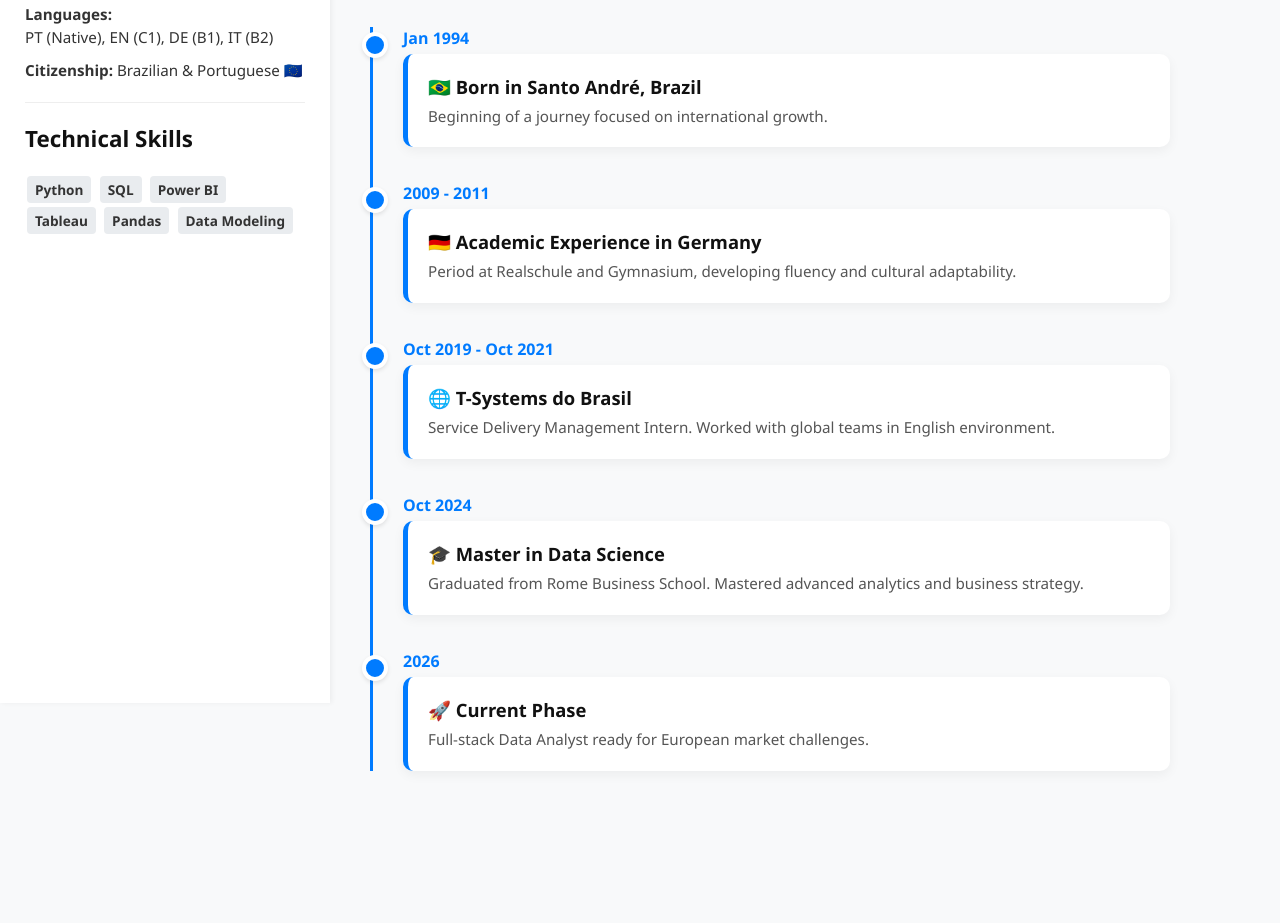
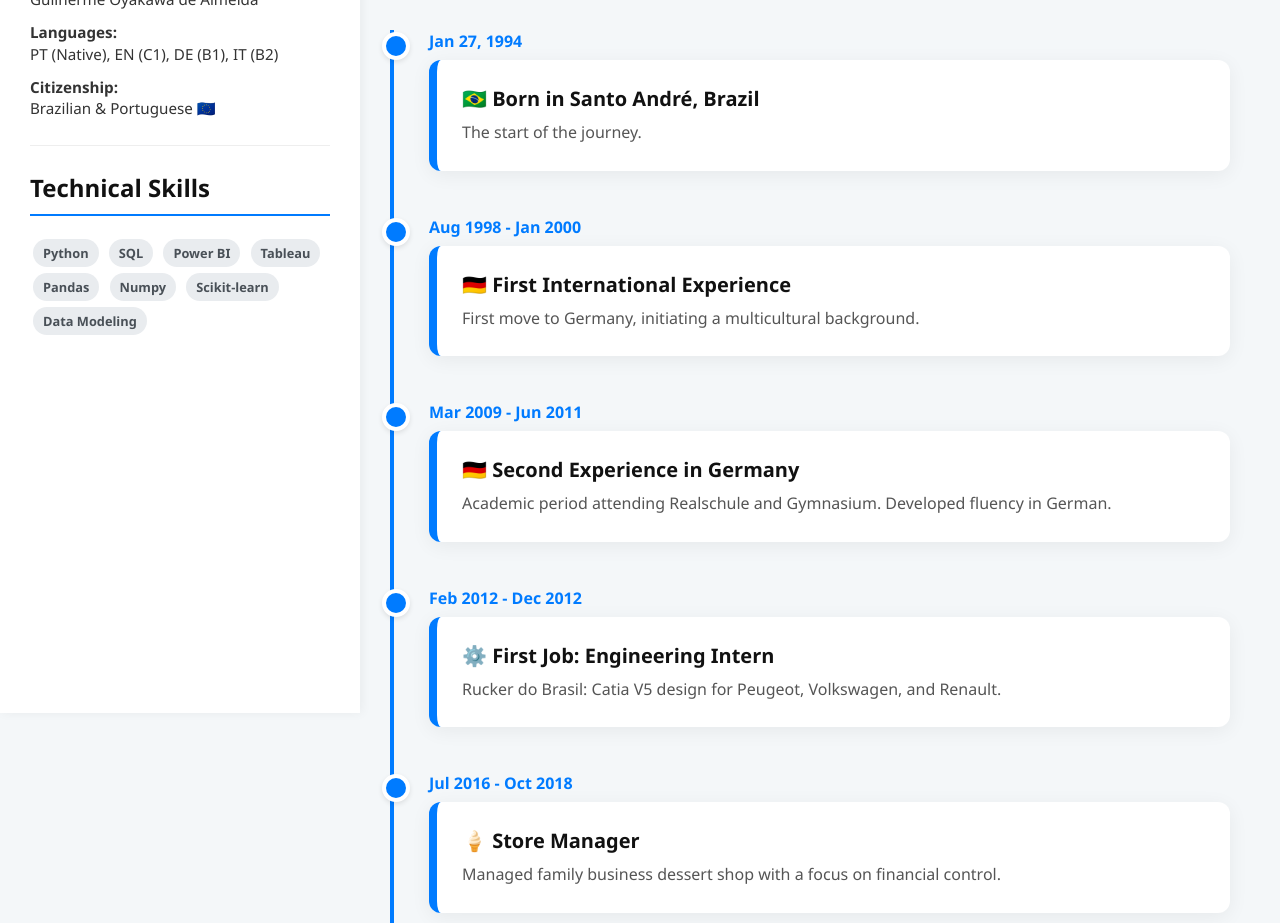
Before and after one commit to GuiAlmeida94/my-life-journey, a plain HTML site: page index.html in a window 1280 px wide. Shown: the part 147-1070 px from the top of the page. Before the commit the page ends 993 px from the top, so only its background shows below. Drawn offline with Linux system fonts and the light colour scheme.

Commit message:
Update index.html

```diff
--- a/index.html
+++ b/index.html
@@ -5,33 +5,36 @@
     <meta name="viewport" content="width=device-width, initial-scale=1.0">
     <title>Guilherme Oyakawa - Portfolio</title>
     <style>
-        :root { --blue: #007bff; --light-bg: #f8f9fa; }
-        body { font-family: 'Segoe UI', Arial, sans-serif; margin: 0; display: flex; background: var(--light-bg); color: #333; }
+        :root { --blue: #007bff; --bg: #f4f7f9; }
+        body { font-family: 'Segoe UI', Tahoma, sans-serif; margin: 0; display: flex; background: var(--bg); color: #333; }
 
         /* Sidebar */
-        .sidebar { width: 280px; background: white; height: 100vh; position: fixed; padding: 25px; box-shadow: 2px 0 5px rgba(0,0,0,0.05); overflow-y: auto; }
-        .sidebar h2 { color: #111; font-size: 1.4rem; margin-bottom: 20px; }
-        .sidebar p { font-size: 0.95rem; line-height: 1.5; margin: 10px 0; }
-        .skill-tag { background: #e9ecef; padding: 4px 8px; border-radius: 4px; display: inline-block; margin: 2px; font-size: 0.85rem; font-weight: bold; }
+        .sidebar { width: 300px; background: white; height: 100vh; position: fixed; padding: 30px; box-shadow: 2px 0 10px rgba(0,0,0,0.05); overflow-y: auto; z-index: 100; }
+        .sidebar h2 { font-size: 1.5rem; margin-bottom: 20px; color: #111; border-bottom: 2px solid var(--blue); padding-bottom: 10px; }
+        .sidebar p { font-size: 0.95rem; margin: 12px 0; line-height: 1.4; }
+        .tag { background: #e9ecef; padding: 5px 10px; border-radius: 15px; display: inline-block; margin: 3px; font-size: 0.8rem; font-weight: 600; color: #495057; }
 
         /* Main Content */
-        .main { margin-left: 330px; padding: 40px; max-width: 800px; width: 100%; }
-        h1 { font-size: 2.2rem; margin-bottom: 5px; color: #111; }
-        .subtitle { font-size: 1.2rem; color: #666; margin-bottom: 30px; }
+        .main { margin-left: 360px; padding: 60px 20px; max-width: 850px; width: 100%; }
+        h1 { font-size: 2.3rem; margin: 0; color: #111; }
+        .subtitle { font-size: 1.2rem; color: #666; margin-bottom: 40px; }
 
         /* Timeline */
-        .timeline { border-left: 3px solid var(--blue); position: relative; padding-left: 30px; margin-top: 20px; }
-        .event { position: relative; margin-bottom: 35px; }
-        .dot { position: absolute; left: -41px; top: 5px; width: 18px; height: 18px; border-radius: 50%; background: var(--blue); border: 4px solid white; box-shadow: 0 2px 4px rgba(0,0,0,0.1); }
-        .date { font-weight: bold; color: var(--blue); margin-bottom: 5px; display: block; }
-        .card { background: white; padding: 20px; border-radius: 10px; box-shadow: 0 4px 12px rgba(0,0,0,0.05); border-left: 5px solid var(--blue); }
-        .headline { font-weight: bold; font-size: 1.15rem; margin-bottom: 6px; color: #111; }
-        .description { color: #555; line-height: 1.5; font-size: 0.95rem; }
+        .timeline { border-left: 4px solid var(--blue); position: relative; padding-left: 35px; margin-left: 10px; }
+        .event { position: relative; margin-bottom: 45px; }
+        .dot { position: absolute; left: -47px; top: 2px; width: 20px; height: 20px; border-radius: 50%; background: var(--blue); border: 4px solid white; box-shadow: 0 2px 5px rgba(0,0,0,0.1); }
+        .date { font-weight: bold; color: var(--blue); display: block; margin-bottom: 8px; font-size: 1rem; }
+        .card { background: white; padding: 25px; border-radius: 12px; box-shadow: 0 4px 20px rgba(0,0,0,0.06); border-left: 8px solid var(--blue); transition: transform 0.2s; }
+        .card:hover { transform: translateY(-3px); }
+        .headline { font-weight: bold; font-size: 1.25rem; margin-bottom: 8px; color: #111; }
+        .desc { color: #555; line-height: 1.6; font-size: 1rem; }
 
-        @media (max-width: 768px) {
+        /* Responsive */
+        @media (max-width: 900px) {
             body { flex-direction: column; }
-            .sidebar { width: auto; height: auto; position: relative; box-shadow: none; border-bottom: 1px solid #eee; }
+            .sidebar { width: auto; height: auto; position: relative; padding: 20px; box-shadow: none; border-bottom: 2px solid #eee; }
             .main { margin-left: 0; padding: 20px; }
+            .timeline { margin-left: 20px; }
         }
     </style>
 </head>
@@ -39,39 +42,77 @@
 
     <div class="sidebar">
         <h2>Key Information</h2>
-        <p><strong>Name:</strong> Guilherme Oyakawa de Almeida</p>
+        <p><strong>Name:</strong><br>Guilherme Oyakawa de Almeida</p>
         <p><strong>Languages:</strong><br>PT (Native), EN (C1), DE (B1), IT (B2)</p>
-        <p><strong>Citizenship:</strong> Brazilian & Portuguese 🇪🇺</p>
-        <hr style="border: 0; border-top: 1px solid #eee; margin: 20px 0;">
+        <p><strong>Citizenship:</strong><br>Brazilian & Portuguese 🇪🇺</p>
+        <hr style="border:0; border-top:1px solid #eee; margin:25px 0;">
         <h2>Technical Skills</h2>
-        <span class="skill-tag">Python</span>
-        <span class="skill-tag">SQL</span>
-        <span class="skill-tag">Power BI</span>
-        <span class="skill-tag">Tableau</span>
-        <span class="skill-tag">Pandas</span>
-        <span class="skill-tag">Data Modeling</span>
+        <div class="tag">Python</div>
+        <div class="tag">SQL</div>
+        <div class="tag">Power BI</div>
+        <div class="tag">Tableau</div>
+        <div class="tag">Pandas</div>
+        <div class="tag">Numpy</div>
+        <div class="tag">Scikit-learn</div>
+        <div class="tag">Data Modeling</div>
     </div>
 
     <div class="main">
-        <h1>Professional Timeline</h1>
-        <div class="subtitle">Data & Business Analyst | European Market Focus</div>
+        <h1>Professional & Personal Timeline</h1>
+        <div class="subtitle">Guilherme Oyakawa de Almeida | Data & Business Analyst</div>
 
         <div class="timeline">
             <div class="event">
                 <div class="dot"></div>
-                <span class="date">Jan 1994</span>
+                <span class="date">Jan 27, 1994</span>
                 <div class="card">
                     <div class="headline">🇧🇷 Born in Santo André, Brazil</div>
-                    <div class="description">Beginning of a journey focused on international growth.</div>
+                    <div class="desc">The start of the journey.</div>
                 </div>
             </div>
 
             <div class="event">
                 <div class="dot"></div>
-                <span class="date">2009 - 2011</span>
+                <span class="date">Aug 1998 - Jan 2000</span>
                 <div class="card">
-                    <div class="headline">🇩🇪 Academic Experience in Germany</div>
-                    <div class="description">Period at Realschule and Gymnasium, developing fluency and cultural adaptability.</div>
+                    <div class="headline">🇩🇪 First International Experience</div>
+                    <div class="desc">First move to Germany, initiating a multicultural background.</div>
+                </div>
+            </div>
+
+            <div class="event">
+                <div class="dot"></div>
+                <span class="date">Mar 2009 - Jun 2011</span>
+                <div class="card">
+                    <div class="headline">🇩🇪 Second Experience in Germany</div>
+                    <div class="desc">Academic period attending Realschule and Gymnasium. Developed fluency in German.</div>
+                </div>
+            </div>
+
+            <div class="event">
+                <div class="dot"></div>
+                <span class="date">Feb 2012 - Dec 2012</span>
+                <div class="card">
+                    <div class="headline">⚙️ First Job: Engineering Intern</div>
+                    <div class="desc">Rucker do Brasil: Catia V5 design for Peugeot, Volkswagen, and Renault.</div>
+                </div>
+            </div>
+
+            <div class="event">
+                <div class="dot"></div>
+                <span class="date">Jul 2016 - Oct 2018</span>
+                <div class="card">
+                    <div class="headline">🍦 Store Manager</div>
+                    <div class="desc">Managed family business dessert shop with a focus on financial control.</div>
+                </div>
+            </div>
+
+            <div class="event">
+                <div class="dot"></div>
+                <span class="date">Jan 2017</span>
+                <div class="card">
+                    <div class="headline">🎓 University Enrollment</div>
+                    <div class="desc">Business Management at FASB.</div>
                 </div>
             </div>
 
@@ -80,29 +121,24 @@
                 <span class="date">Oct 2019 - Oct 2021</span>
                 <div class="card">
                     <div class="headline">🌐 T-Systems do Brasil</div>
-                    <div class="description">Service Delivery Management Intern. Worked with global teams in English environment.</div>
+                    <div class="desc">Service Delivery Management intern. Collaborative work with global teams.</div>
                 </div>
             </div>
 
             <div class="event">
                 <div class="dot"></div>
-                <span class="date">Oct 2024</span>
+                <span class="date">Mar 2022 - Dec 2022</span>
                 <div class="card">
-                    <div class="headline">🎓 Master in Data Science</div>
-                    <div class="description">Graduated from Rome Business School. Mastered advanced analytics and business strategy.</div>
+                    <div class="headline">📦 Business Assistant at Zenatur</div>
+                    <div class="desc">Logistics for Samsung promotional materials at BGS.</div>
                 </div>
             </div>
 
             <div class="event">
                 <div class="dot"></div>
-                <span class="date">2026</span>
+                <span class="date">Oct 28, 2022</span>
                 <div class="card">
-                    <div class="headline">🚀 Current Phase</div>
-                    <div class="description">Full-stack Data Analyst ready for European market challenges.</div>
+                    <div class="headline">🕯️ Personal Loss</div>
+                    <div class="desc">Passing of my mother - A significant turning point in my life.</div>
                 </div>
             </div>
-        </div>
-    </div>
-
-</body>
-</html>
```
